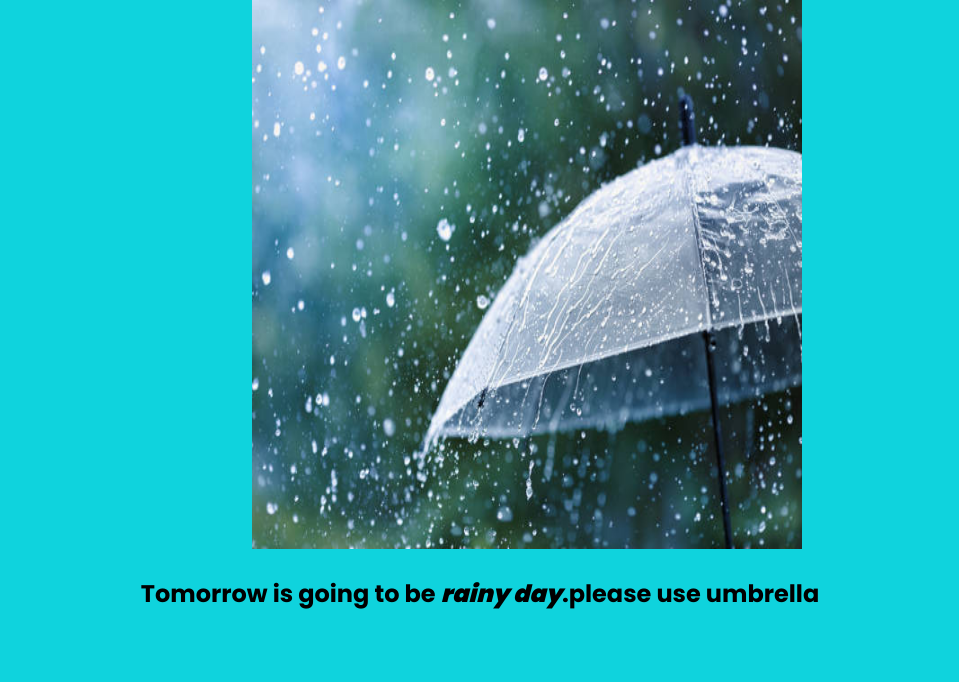
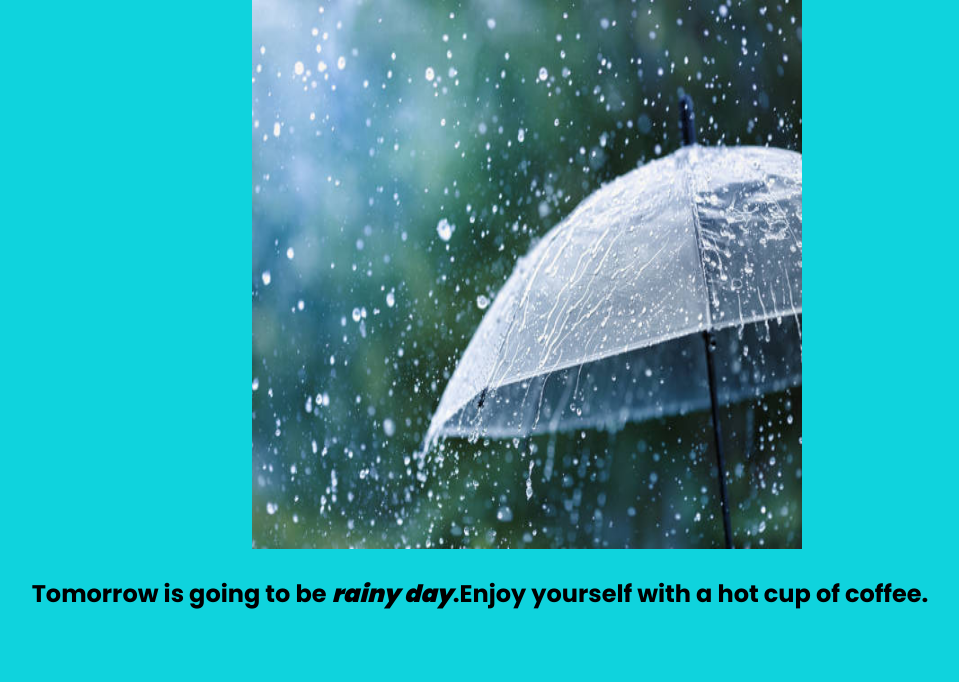
Before and after one commit to yarradedeepya/RainFall-Prediction, a Python web app: template template/after_rainy.html in a window 1280 px wide. Shown: the part 92-774 px from the top of the page, without its empty margins (160-1119 px from the left). Run offline with Jinja, Linux system fonts and the light colour scheme; the template is opened without the code that fills it, so the values that code supplies are empty.

Commit message:
Update after_rainy.html

```diff
--- a/template/after_rainy.html
+++ b/template/after_rainy.html
@@ -14,7 +14,7 @@
         <img src="../static/rainy.jpg" alt="Rainy Day" style="height: 550px; width: 550px; margin-left: 32%">
     </div>
     <div>
-        <h2><center> Tomorrow is going to be <span style="font-style: italic; font-weight: bolder;">rainy day</span>.please use umbrella</center></h2>
+        <h2><center> Tomorrow is going to be <span style="font-style: italic; font-weight: bolder;">rainy day</span>.Enjoy yourself with a hot cup of coffee.</center></h2>
    </div>
 </body>
 </html>
```
